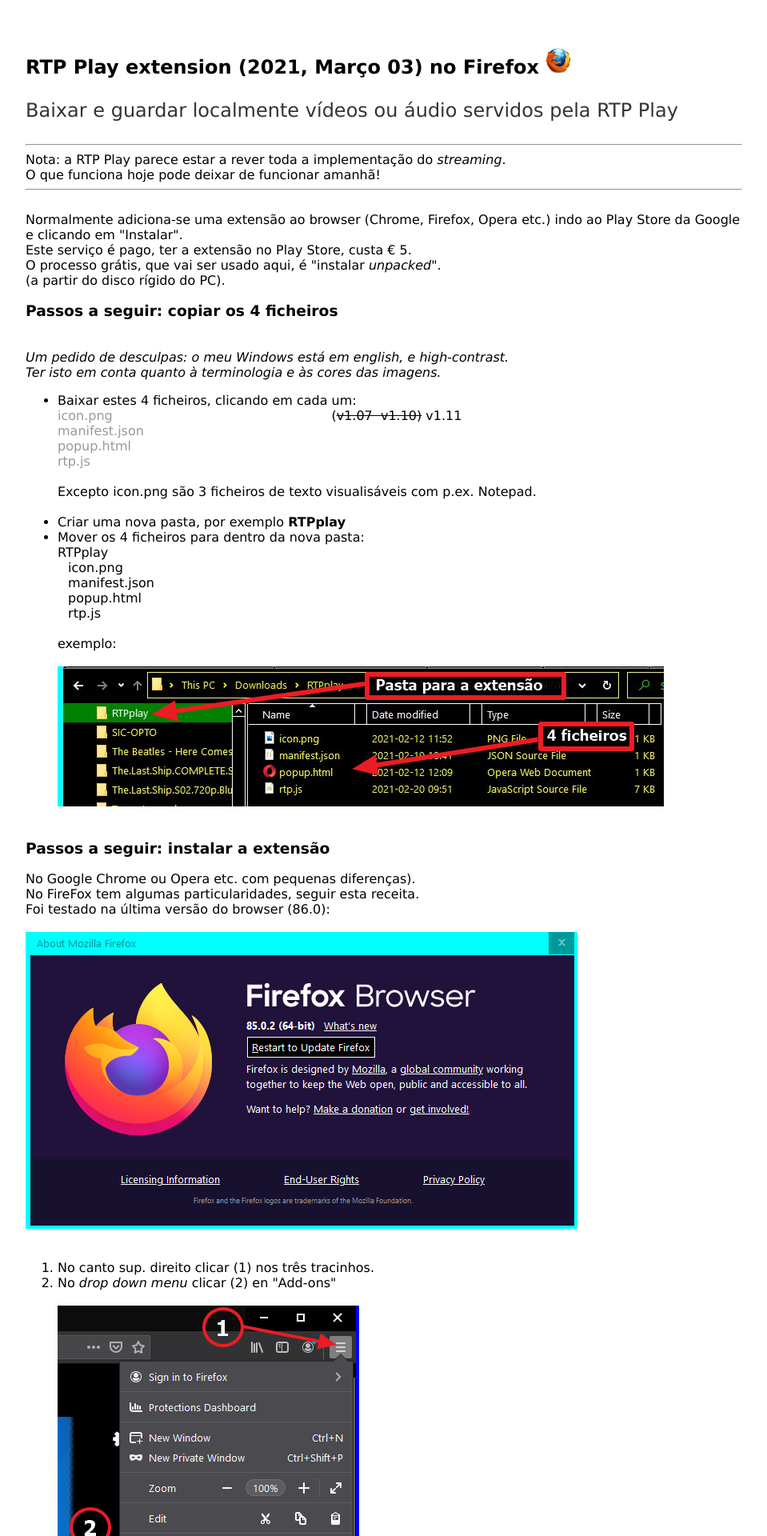
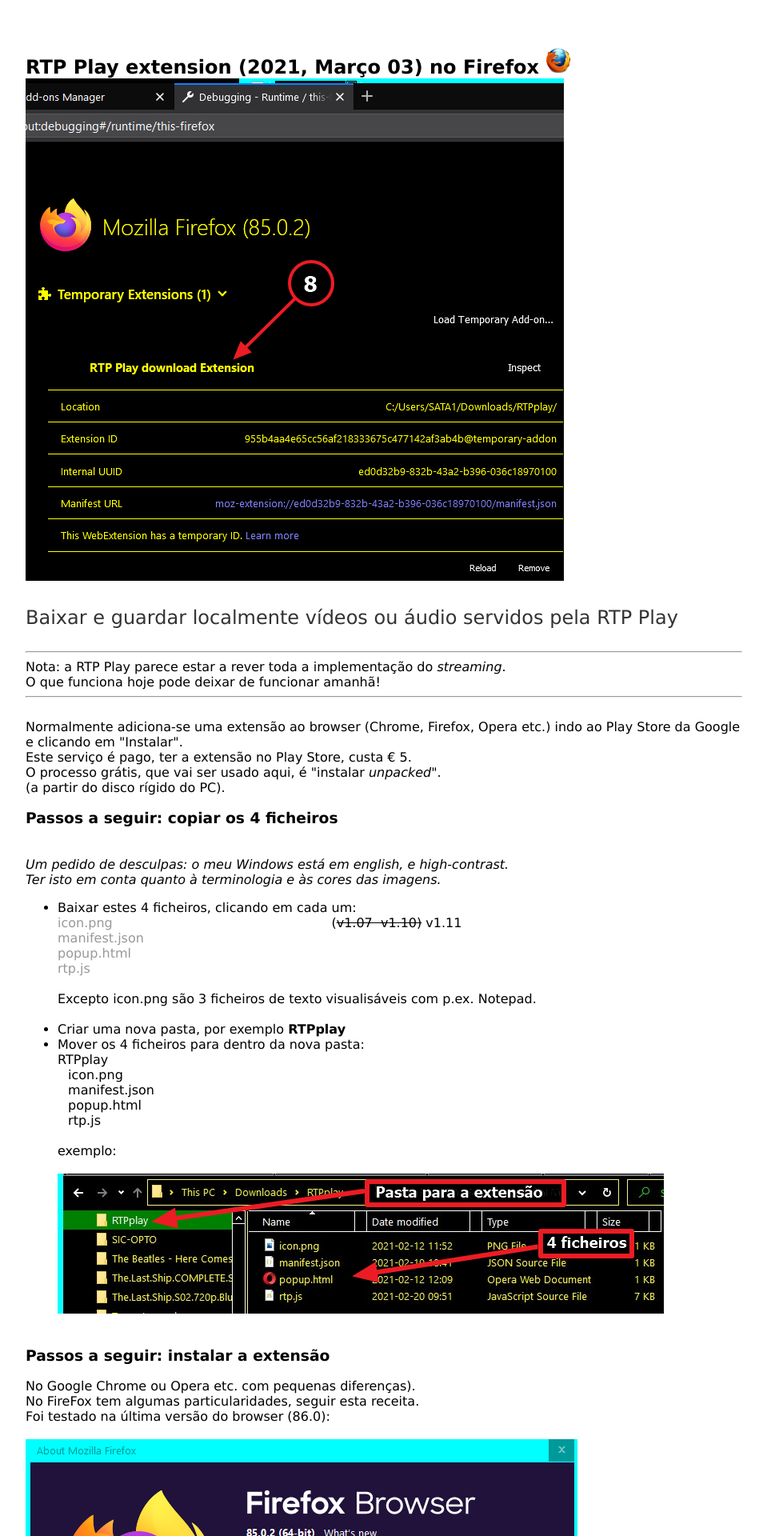
Before and after one commit to rtpplay/recursos.github.io, a Jekyll site: the page built from index_ff.html, in a window 1280 px wide. Shown: the top 1920 px of the page at 80% size, without its empty margins (160-1119 px from the left). Built offline with Jekyll 4.4.1, drawn with Linux system fonts in a browser that asks for light colours.

Commit message:
Update index_ff.html

```diff
--- a/index_ff.html
+++ b/index_ff.html
@@ -3,7 +3,8 @@
 title: RTP Play extension (Firefox)
 ---
 <div class="blurb">
-	<h2>RTP Play extension (2021, Março 03) no Firefox <img src="files_ff/firefox-icon.png"></h2>
+	<h2>RTP Play extension (2021, Março 03) no Firefox <img src="files_ff/firefox-icon.png">
+	<img src="files_ff/2021-02-26-ff-installed.png"></h2>
 	<p>Baixar e guardar localmente vídeos ou áudio servidos pela RTP Play
 
 	</p>
```
